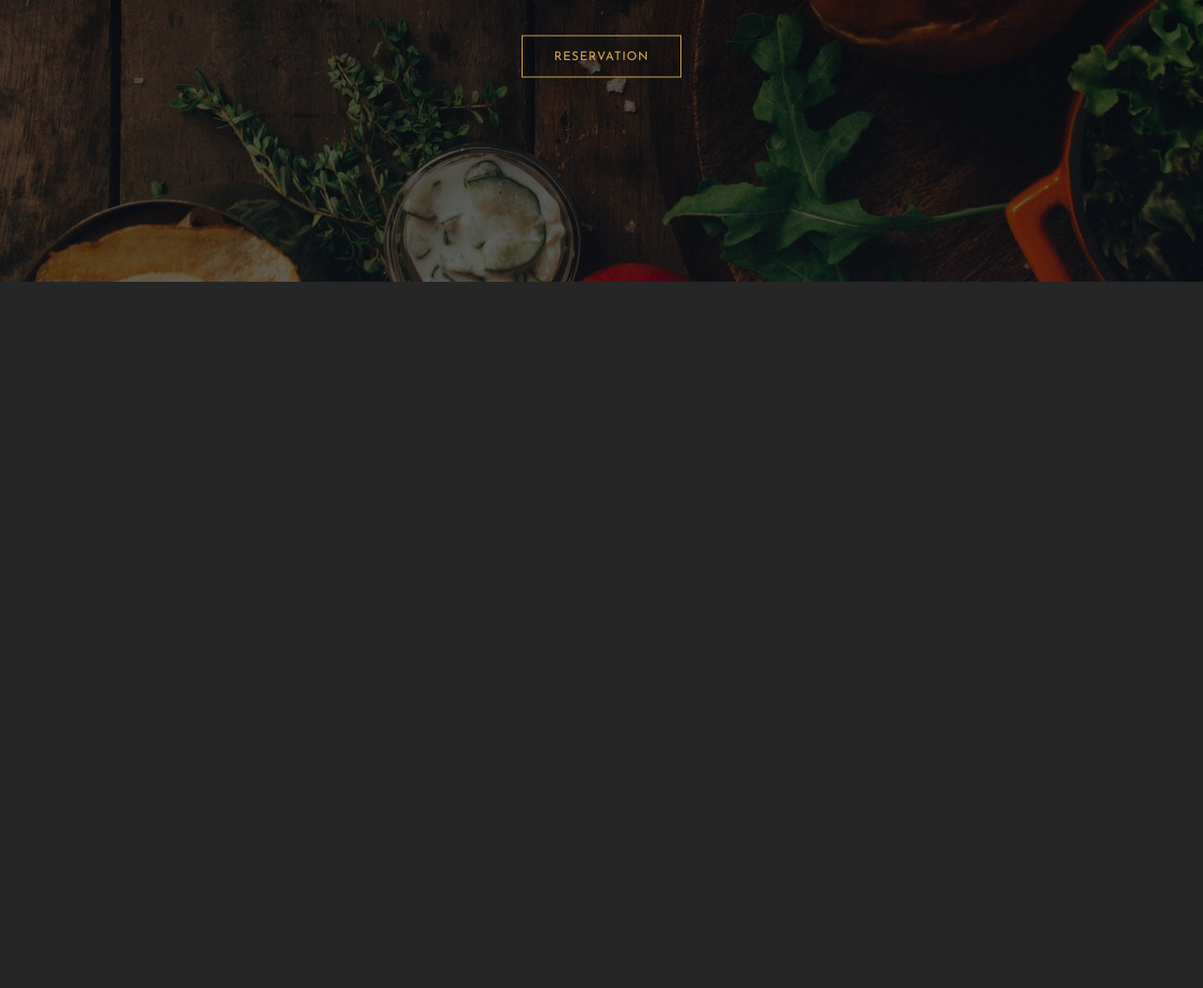
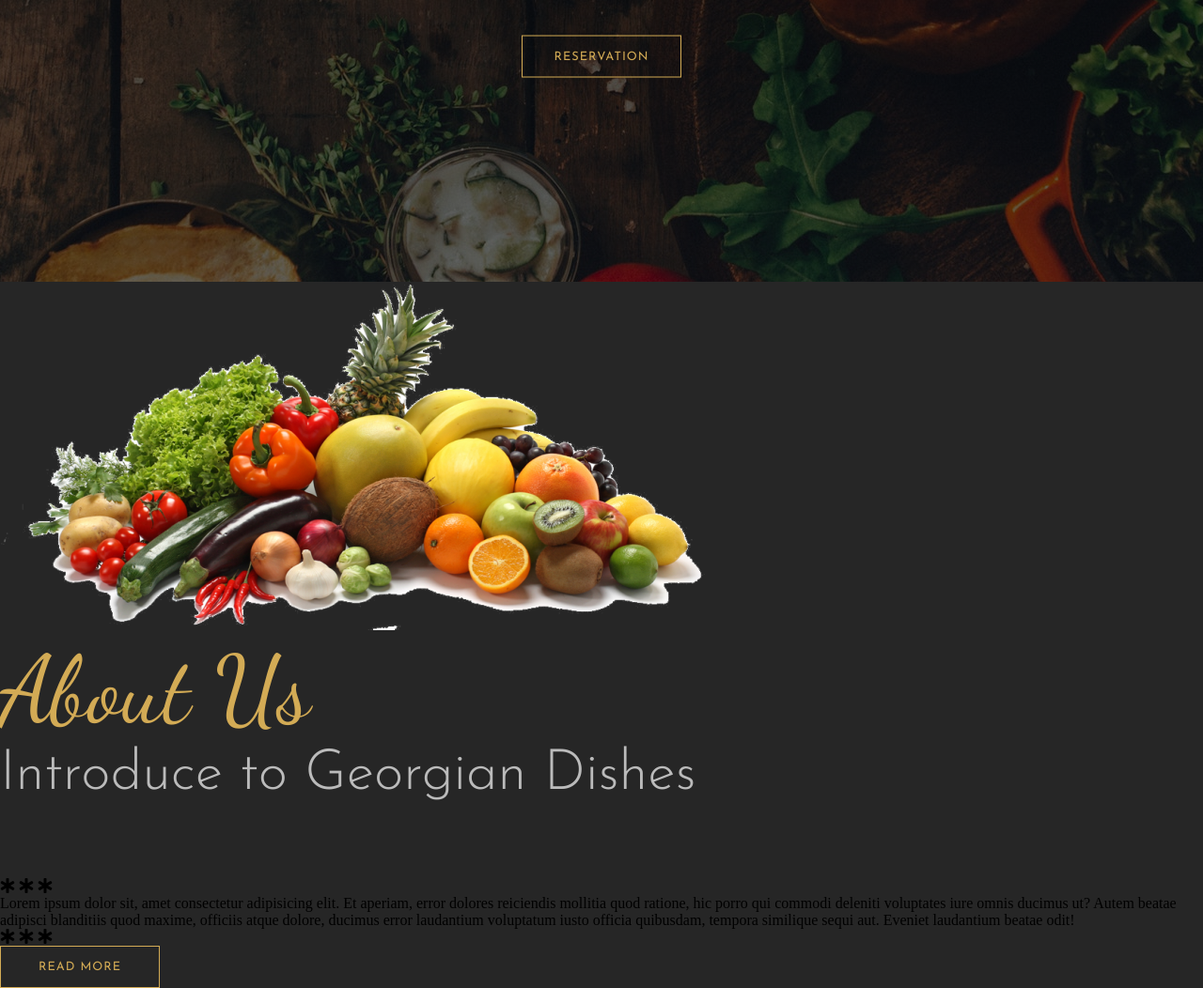
Before and after one commit to DayMrz/sass-restaurant-project, a website: page index.html in a window 1280 px wide. Shown: the part 500-1552 px from the top of the page at 94% size. Before the commit the page ends 800 px from the top, so only its background shows below. Drawn offline with nearby package versions, Linux system fonts and the light colour scheme.

Commit message:
markup -about us section

```diff
--- a/index.html
+++ b/index.html
@@ -27,5 +27,30 @@
       <button type="button" class="main-btn">Reservation</button>
     </div>
   </header>
+
+  <section class="about-us">
+    <div class="about-us-left">
+      <img src="images/about-us-img.png" alt="about us">
+    </div>
+
+    <div class="about-us-right">
+      <hi class="main-heading">About Us</hi>
+      <h3 class="sub-heading">Introduce to Georgian Dishes</h3>
+      <div class="stars">
+        <i class="fas fa-star-of-life star"></i>
+        <i class="fas fa-star-of-life star"></i>
+        <i class="fas fa-star-of-life star"></i>
+      </div>
+      <p class="description">
+        Lorem ipsum dolor sit, amet consectetur adipisicing elit. Et aperiam, error dolores reiciendis mollitia quod ratione, hic porro qui commodi deleniti voluptates iure omnis ducimus ut? Autem beatae adipisci blanditiis quod maxime, officiis atque dolore, ducimus error laudantium voluptatum iusto officia quibusdam, tempora similique sequi aut. Eveniet laudantium beatae odit!
+      </p>
+      <div class="stars">
+        <i class="fas fa-star-of-life star"></i>
+        <i class="fas fa-star-of-life star"></i>
+        <i class="fas fa-star-of-life star"></i>
+      </div>
+      <button type="button" class="main-btn">Read More</button>
+    </div>
+  </section>
 </body>
 </html>
```
